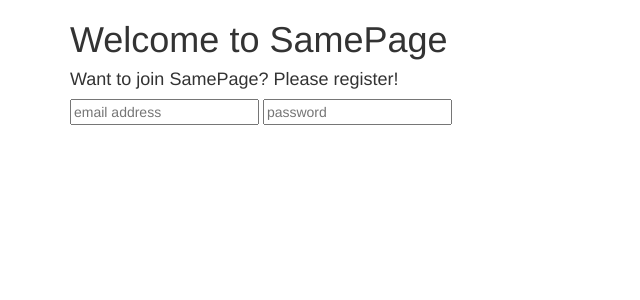
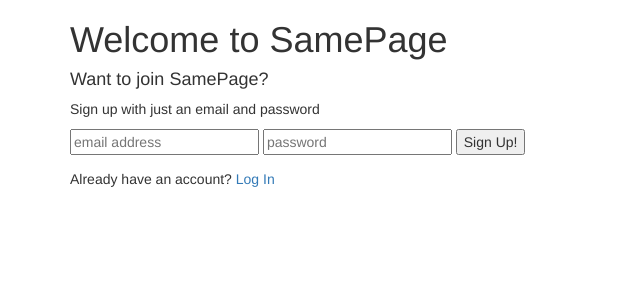
Before and after one commit to moreKEYTAR/Hackbright-project, a Flask app: page / in a window 1280 px wide. Shown: the top 300 px of the page, without its empty margins (0-640 px from the left). Run offline with Flask 2, Linux system fonts and the light colour scheme; some libraries are stand-ins or nearby versions.

Commit message:
Completed '/users/new' route to check whether email is present in database; database currently has no data. Pending issue in home.html for steps after validity check with ajax.

```diff
--- a/server.py
+++ b/server.py
@@ -1,4 +1,8 @@
-from flask import Flask, render_template, session, flash, request, redirect
+from flask import (Flask,
+                   session, flash,
+                   render_template, redirect,
+                   request,
+                   jsonify)
 from flask_debugtoolbar import DebugToolbarExtension
 import jinja2
 # Flask allows app object
@@ -26,7 +30,33 @@ def index():
 
     return render_template("home.html")
 
-# @app.route("")
+
+@app.route("/register", methods=["POST"])
+def register():
+    """Register new user in database"""
+    # redirect to the logged in dashboard page
+    pass
+    # <form action='/signup' method='POST' id='enter-site-form'>
+    #     <input type='text' name='email' placeholder='email address'
+    #            id='email-form-entry' required>
+    #     <input type='password' name='pw' placeholder='password'
+    #            id='pw-form-entry' required>
+
+#href="/login"
+
+
+@app.route("/users/new")
+def check_new_user():
+    email = request.form.get('email')  # get email value from payload
+
+    user_record = User.query.filter(User.email == email).first()
+    # queries user table for first record with that email; returns None if no record
+    if user_record is None:
+        response = {"valid": True}
+    else:
+        response = {"valid": False}
+
+    return jsonify(response)
 
 if __name__ == "__main__":
 
--- a/templates/base.html
+++ b/templates/base.html
@@ -7,7 +7,15 @@
 </head>
 
 <body>
+<!-- <script
+  src="http://code.jquery.com/jquery-3.3.1.js"
+  integrity="sha256-2Kok7MbOyxpgUVvAk/HJ2jigOSYS2auK4Pfzbm7uH60="
+  crossorigin="anonymous">
+    </script> -->
+<!-- The integrity and crossorigin attributes are used for Subresource Integrity (SRI) checking. This allows browsers to ensure that resources hosted on third-party servers have not been tampered with. Use of SRI is recommended as a best-practice, whenever libraries are loaded from a third-party source. Read more at srihash.org -->
 
+
+<script src="https://code.jquery.com/jquery-3.2.1.min.js"></script>
 <!-- DIV FROM SHOPPINGSITE LAB, BASE.HTML NAVBAR -->
 <!--     <div class="navbar navbar-inverse navbar-static-top">
         <div class="container">
@@ -51,14 +59,8 @@
 
     </div>
 
-<!-- <script
-  src="http://code.jquery.com/jquery-3.3.1.js"
-  integrity="sha256-2Kok7MbOyxpgUVvAk/HJ2jigOSYS2auK4Pfzbm7uH60="
-  crossorigin="anonymous">
-    </script> -->
-<!-- The integrity and crossorigin attributes are used for Subresource Integrity (SRI) checking. This allows browsers to ensure that resources hosted on third-party servers have not been tampered with. Use of SRI is recommended as a best-practice, whenever libraries are loaded from a third-party source. Read more at srihash.org -->
 
-<script src="https://code.jquery.com/jquery-3.2.1.min.js"></script>
+
 
 </body>
 </html>
--- a/templates/home.html
+++ b/templates/home.html
@@ -5,13 +5,45 @@
 <h1>Welcome to SamePage</h1>
 
 <div>
-<h4>Want to join SamePage? Please register!</h4>
-<form action='/signup' method='POST' id='enter-site-form'>
-    <input type='text' name='email' placeholder='email address'
-           id='email-form-entry' required>
-    <input type='password' name='pw' placeholder='password'
-           id='pw-form-entry' required>
-</form>
+<h4>Want to join SamePage?</h4>
+<p>Sign up with just an email and password</p>
+    <form action='/register' method='POST' id='enter-site-form'>
+        <input type='text' name='email' placeholder='email address'
+               id='email-form-entry' required>
+        <input type='password' name='pw' placeholder='password'
+               id='pw-form-entry' required>
+        <input type='submit' id='form-submission' value='Sign Up!'>
+    </form>
 </div>
+<p>Already have an account? <a href="/login">Log In</a></p>
+
+<script>
+
+"use strict";
+
+$('#enter-site-form').on('submit', function (evt){
+    evt.preventDefault();
+    let email = $('#email-form-entry').val();
+    let payload = {"email": email};
+
+    $.get('/users/new', payload, function (results){
+        if (results.valid === true){
+            alert("yay! new user!");
+            let pw = $('#pw-form-entry').val();
+            // SO FAR, NO PASSWORD STRENGTH/VALIDATION IS PRESENT; GOES HERE
+            payload["pw"] = pw;  // update the payload with the password now
+
+            $.post('/register', payload, function () {
+                //REDIRECT TO DASHBOARD??? CHANGE DISPLAY?????
+            }
+
+        } else {
+            alert("That email has already been used! Do you need help recovering your password?");
+        }
+    })
+});
+
+</script>
+
 
 {% endblock %}
--- a/tests.py
+++ b/tests.py
@@ -24,7 +24,6 @@ class serverTests(unittest.TestCase):
         """????"""
         pass
 
-
     def test_3(self):
         """????"""
 
@@ -34,6 +33,7 @@ class serverTests(unittest.TestCase):
         """????"""
 
         pass
+
 
 class modelTests(unittest.TestCase):
     """Tests for the data ORM in model.py."""
```
